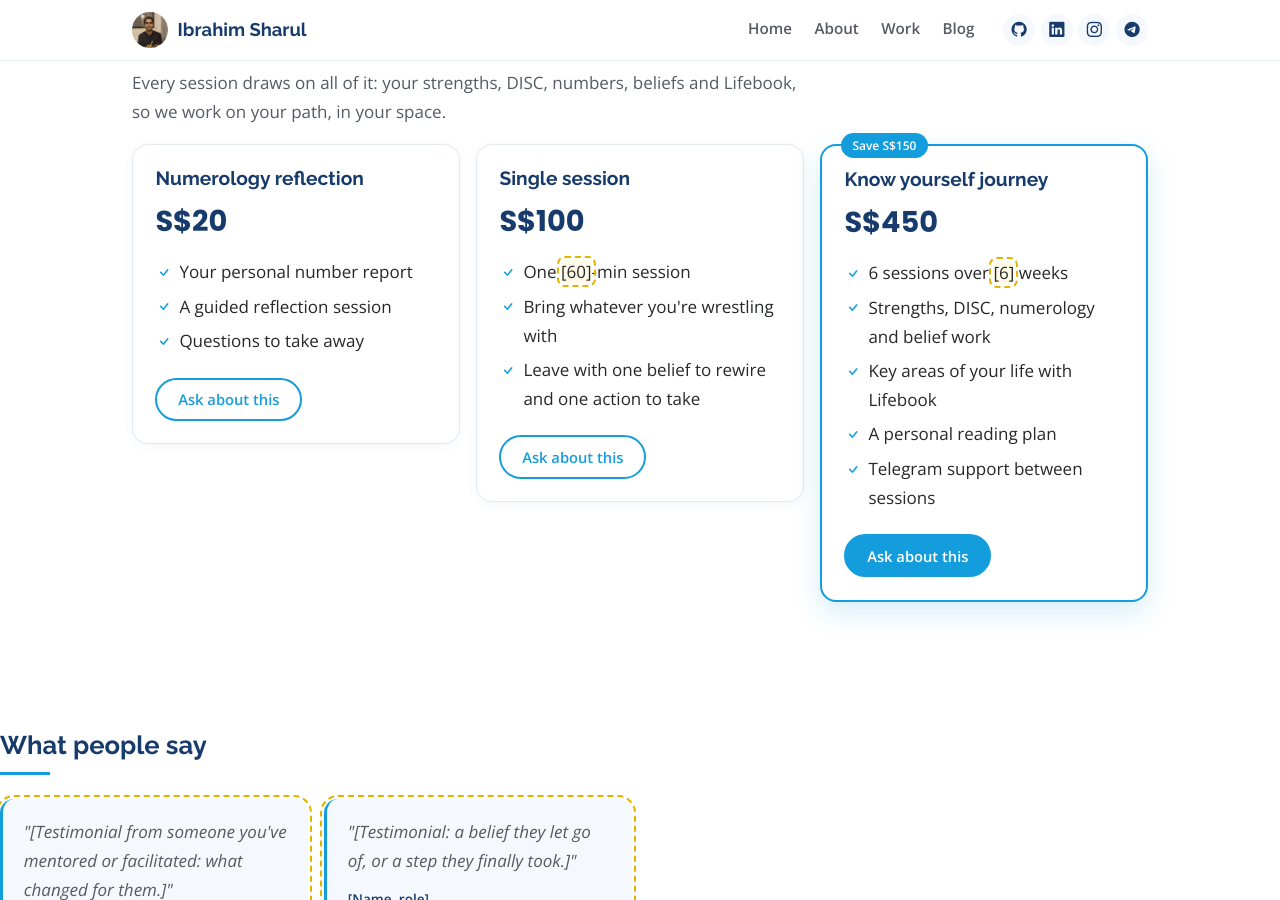
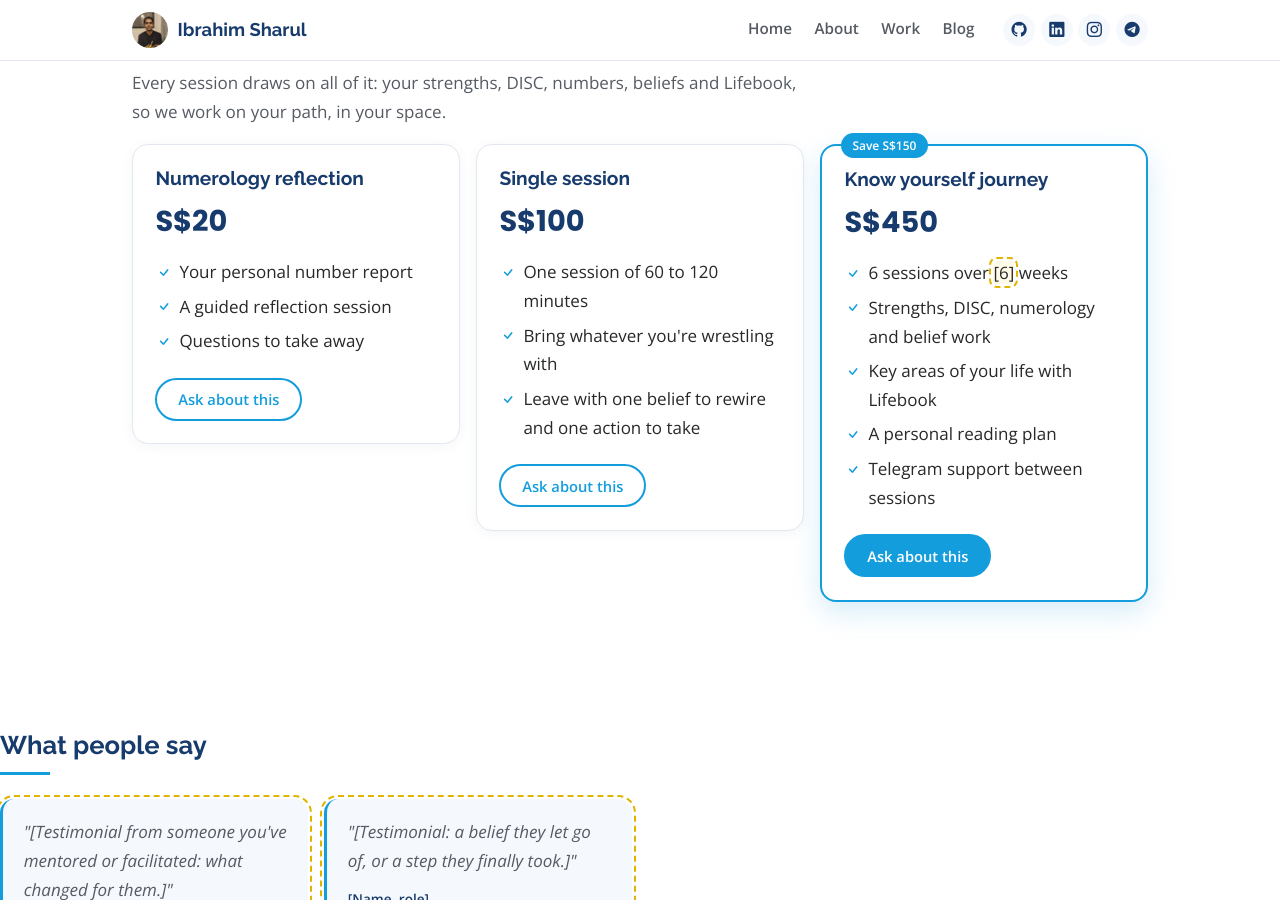
Before and after one commit to ibrahimisramos/ibrahimisramos.github.io, a Jekyll site: the page built from coaching.html, in a window 1280 px wide and 900 px high, scrolled down 5556 px. Built offline with Jekyll 4.4.1, drawn with Linux system fonts in a browser that asks for light colours.

Commit message:
Coaching mockup: session length 60-120 min
Co-Authored-By: Claude Opus 5.5 (1M context) <noreply@anthropic.com>
Claude-Session: https://claude.ai/code/session_01W6sFwNukTNQ9zyostxjBYk

```diff
--- a/coaching.html
+++ b/coaching.html
@@ -230,7 +230,7 @@ telegram: ibrahimisramos
     <div class="package">
       <h3>Single session</h3>
       <p class="price">S$100</p>
-      <ul class="ticks"><li>One <span class="ph">[60]</span>-min session</li><li>Bring whatever you're wrestling with</li><li>Leave with one belief to rewire and one action to take</li></ul>
+      <ul class="ticks"><li>One session of 60 to 120 minutes</li><li>Bring whatever you're wrestling with</li><li>Leave with one belief to rewire and one action to take</li></ul>
       <a class="btn" href="https://t.me/{{ page.telegram }}">Ask about this</a>
     </div>
     <div class="package featured">
```
